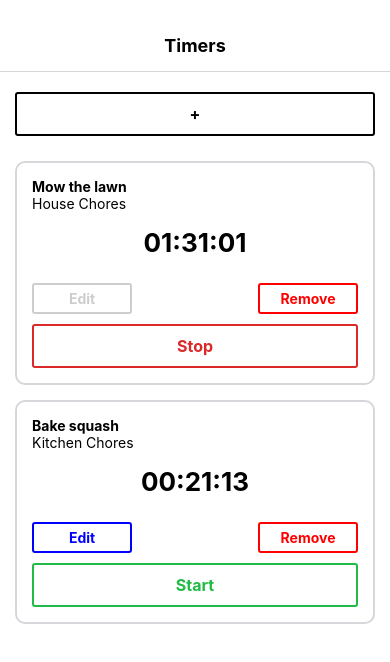
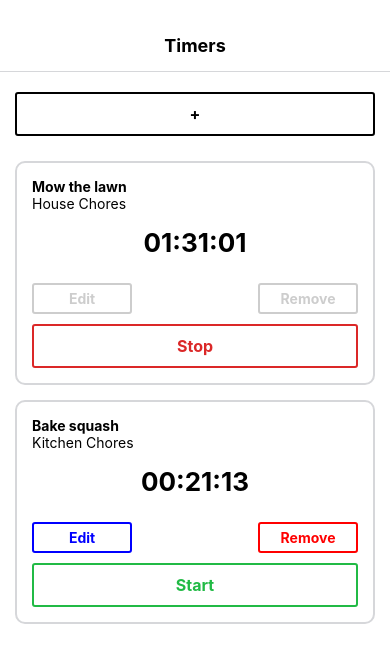
Before and after one commit to imfelixng/react-native-learning, a React Native app in the folder TimerApp/: screen / in a window 390 px wide. Shown: the top 662 px of the page. Built offline with nearby package versions, Linux system fonts and the light colour scheme.

Commit message:
Disable remove button when timer is running

```diff
--- a/TimerApp/components/Timer.js
+++ b/TimerApp/components/Timer.js
@@ -61,7 +61,7 @@ const Timer = (
           onPress = { openEditForm }
           disabled = { isRunning }
         />
-        <TimerButton color="#ff0000" small title="Remove" onPress = { handleRemoveTimer }/>
+        <TimerButton color="#ff0000" small title="Remove" onPress = { handleRemoveTimer } disabled = { isRunning } />
       </View>
       <RenderActionButton />
     </View>
```
